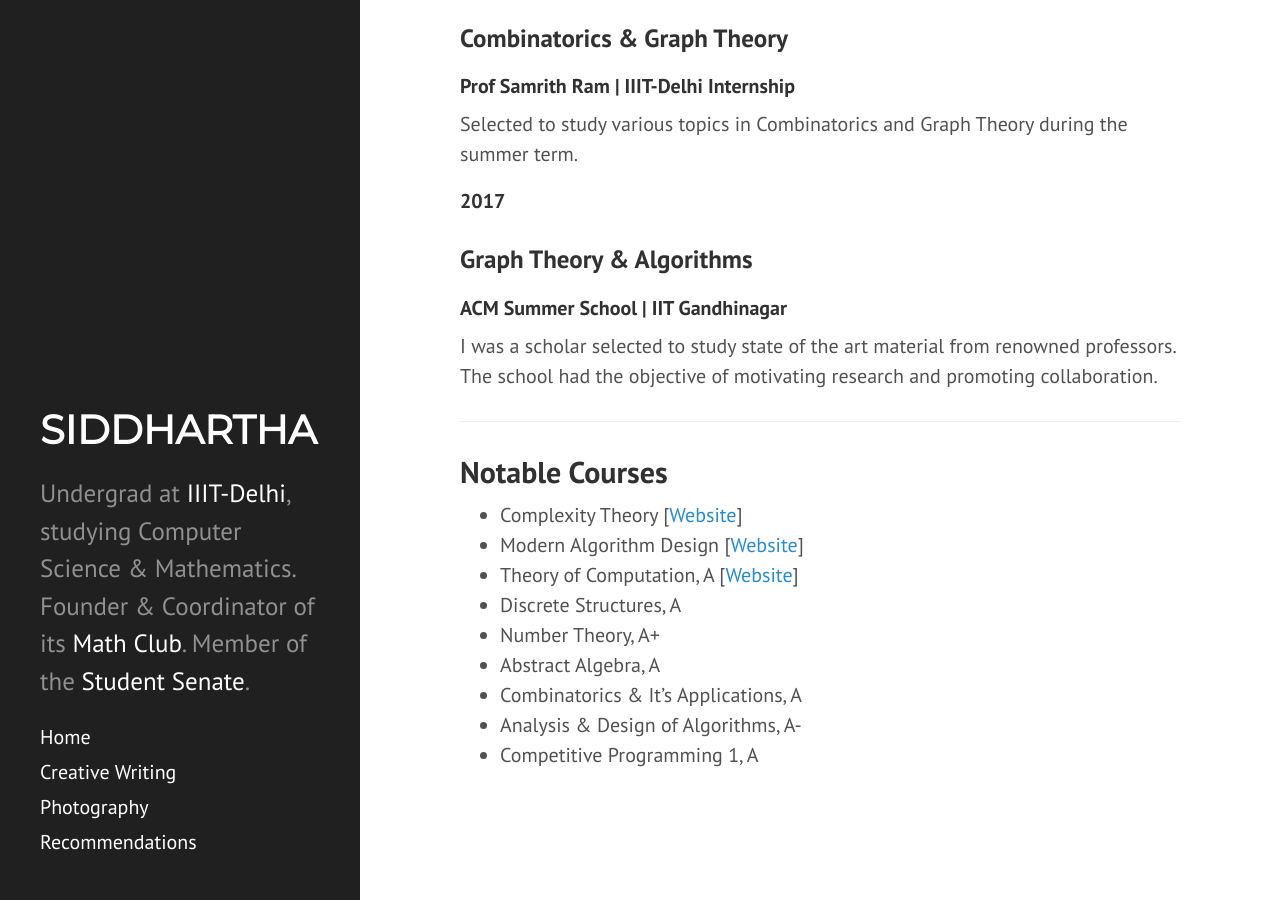
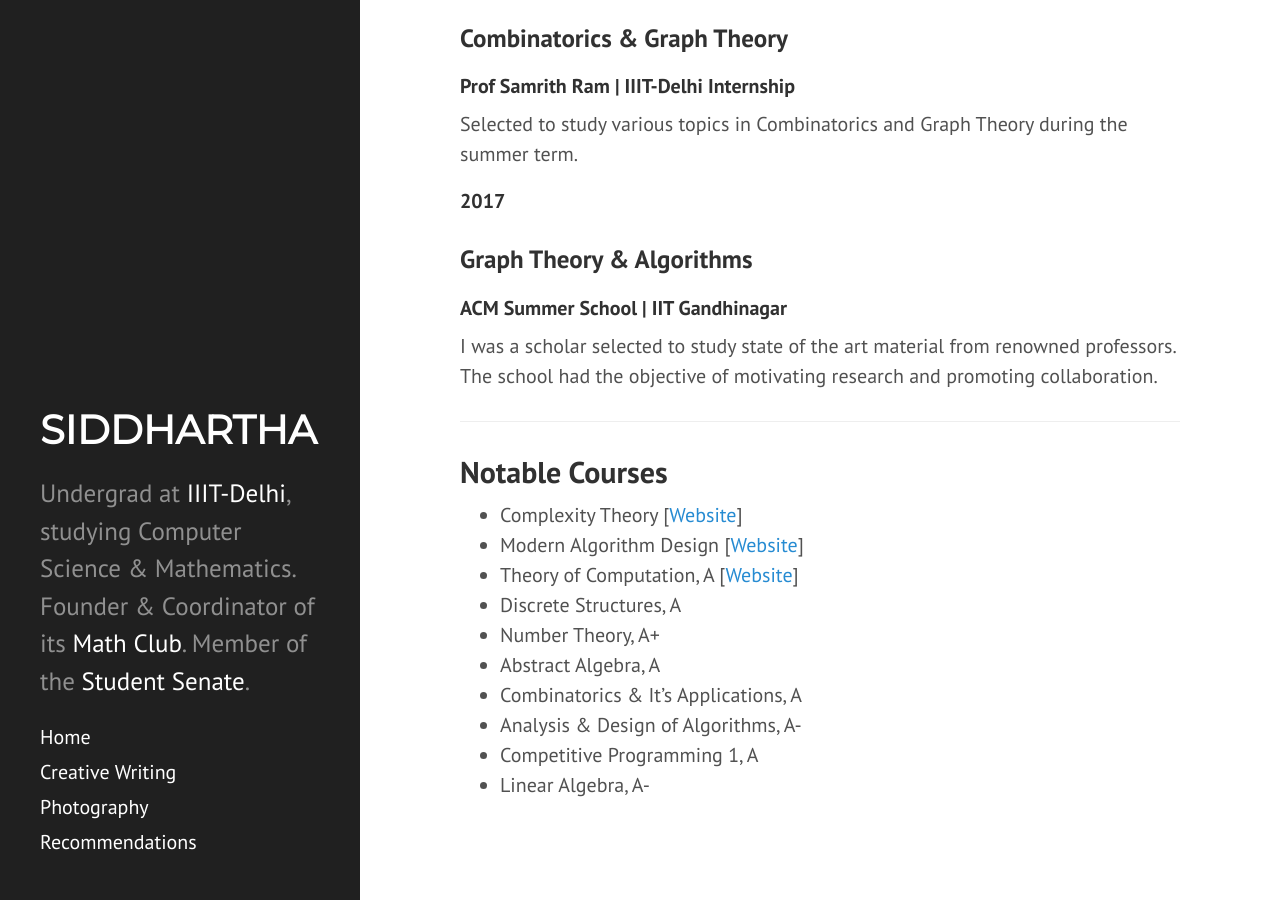
Before and after one commit to siddjai/siddjai.github.io, a Jekyll site: the page built from index.md, in a window 1280 px wide and 900 px high, scrolled down 1488 px. Built offline with Jekyll 4.4.1, drawn with Linux system fonts in a browser that asks for light colours; nearby versions of some CDN libraries.

Commit message:
Update index.md

```diff
--- a/index.md
+++ b/index.md
@@ -64,3 +64,4 @@ Notable Courses
  - Combinatorics & It's Applications, A
  - Analysis & Design of Algorithms, A-
  - Competitive Programming 1, A
+ - Linear Algebra, A-
```
